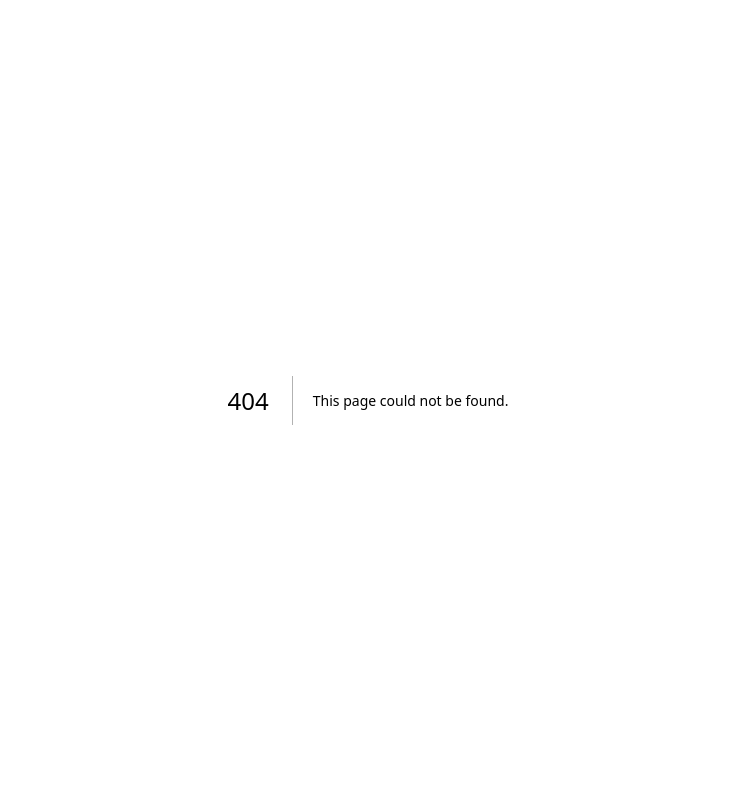
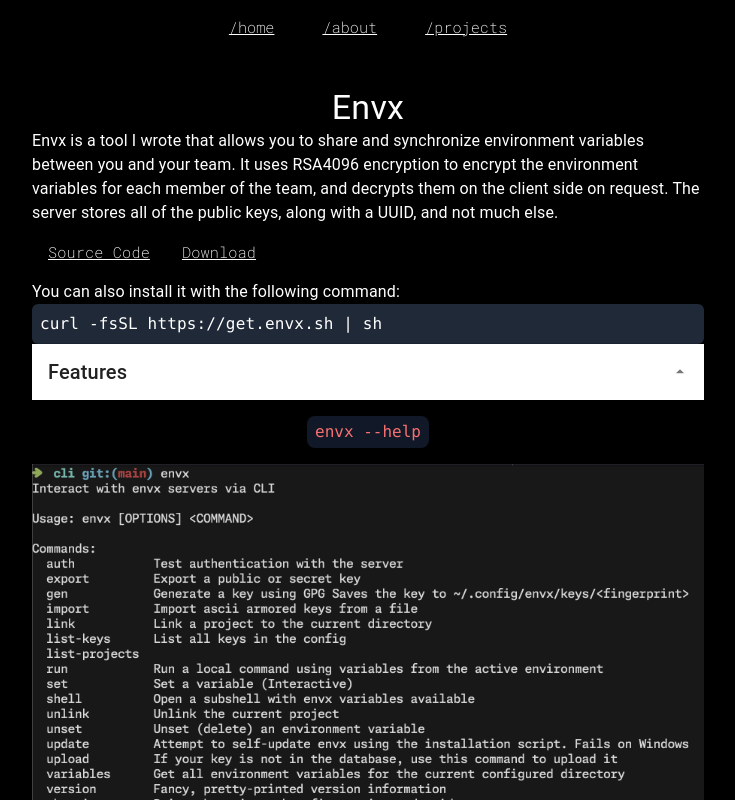
Before and after one commit to alexng353/ayo.icu, a Next.js app: page /projects/envx in a window 1280 px wide. Before the commit this address had no page. Shown: the top 800 px of the page, without its empty margins (272-1007 px from the left). Built offline with nearby package versions, Linux system fonts and the light colour scheme.

Commit message:
add envx

```diff
--- a/components/home/head-icons.tsx
+++ b/components/home/head-icons.tsx
@@ -1,7 +1,7 @@
 import { Tooltip } from "@mui/material";
 import Link from "next/link";
 import { MdContactPage } from "react-icons/md";
-import { SiGithub, SiLinkedin, SiTwitter } from "react-icons/si";
+import { SiGithub, SiLinkedin } from "react-icons/si";
 
 export const HeadIcons = () => (
   <div className="inline-flex gap-3">
@@ -12,18 +12,6 @@
         rel="noopener noreferrer"
       >
         <SiGithub
-          style={{ color: "white" }}
-          className="h-6 w-6 hover:scale-110 transition-all ease-in-out"
-        />
-      </a>
-    </Tooltip>
-    <Tooltip title="Twitter">
-      <a
-        href="https://twitter.com/alexng353"
-        target="_blank"
-        rel="noopener noreferrer"
-      >
-        <SiTwitter
           style={{ color: "white" }}
           className="h-6 w-6 hover:scale-110 transition-all ease-in-out"
         />
--- a/pages/about.tsx
+++ b/pages/about.tsx
@@ -9,8 +9,8 @@
   return (
     <>
       <Headers
-        title="alexng353 | about"
-        description="About me (somewhat)"
+        title="Alexander Ng | about"
+        description="About me"
         image="https://cdn.ayo.icu/assets/ayo.icu/{season}/about.png"
         imageAlt="About me"
       />
--- a/pages/contact.tsx
+++ b/pages/contact.tsx
@@ -11,7 +11,7 @@
   return (
     <>
       <Headers
-        title="alexng353 | contact"
+        title="Alexander Ng | contact"
         description="How to contact me"
         image="https://cdn.ayo.icu/assets/ayo.icu/{season}/contact.png"
         imageAlt="Contact me"
@@ -21,7 +21,7 @@
       <Content>
         {/* make the button small */}
         You can contact me at{" "}
-        <a href="mailto:alex@ayo.icu" className={styles.link}>
+        <a href="mailto:alex@ngland.net" className={styles.link}>
           alex@ayo.icu
         </a>
         <br />
--- a/pages/index.tsx
+++ b/pages/index.tsx
@@ -34,7 +34,7 @@
   return (
     <>
       <Headers
-        title="alexng353 | portfolio"
+        title="Alexander Ng | portfolio"
         description="A portfolio of some web dev named alex"
         image="https://cdn.ayo.icu/assets/ayo.icu/{season}/home.png"
         imageAlt="Home page of alexng353's portfolio"
--- a/pages/projects/cf-ips.tsx
+++ b/pages/projects/cf-ips.tsx
@@ -17,7 +17,7 @@
   return (
     <>
       <Headers
-        title="alexng353 | Cloudflare IP Range Grabber"
+        title="Alexander Ng | Cloudflare IP Range Grabber"
         description="A very simple tool to grab the Cloudflare IP range from the Cloudflare website and parse it into a nginx compatible format."
         image="https://cdn.ayo.icu/assets/ayo.icu/{season}/projects/cf-ips.png"
         imageAlt="Cloudflare IP Range Grabber"
--- /dev/null
+++ b/pages/projects/envx.tsx
@@ -0,0 +1,84 @@
+import Content from "@components/content";
+import { Headers } from "@components/headers";
+import { NavLink } from "@components/reuse";
+import Navbar from "@components/share/navbar";
+import {
+  Accordion,
+  AccordionDetails,
+  AccordionSummary,
+  Typography,
+} from "@mui/material";
+import Head from "next/head";
+import { RiArrowUpSFill } from "react-icons/ri";
+import Image from "next/image";
+
+export default function Envx() {
+  return (
+    <>
+      <Head>
+        <Headers
+          title="Alexander Ng | Envx"
+          description="The simplest and most secure way to share and synchronize environment variables."
+          image="https://cdn.ayo.icu/assets/ayo.icu/{season}/projects/envx.png"
+          imageAlt="Envx"
+        />
+      </Head>
+      <Navbar />
+      <Content>
+        <div className="flex justify-center">
+          <Typography variant="h4" component="h4">
+            Envx
+          </Typography>
+        </div>
+        <Typography variant="body1" component="p">
+          Envx is a tool I wrote that allows you to share and synchronize
+          environment variables between you and your team. It uses RSA4096
+          encryption to encrypt the environment variables for each member of the
+          team, and decrypts them on the client side on request. The server
+          stores all of the public keys, along with a UUID, and not much else.
+          <br />
+          <div className="my-2">
+            <NavLink href="https://github.com/envx-project/cli">
+              Source Code
+            </NavLink>
+            <NavLink href="https://github.com/envx-project/cli/releases/latest">
+              Download
+            </NavLink>
+          </div>
+          You can also install it with the following command:
+          <pre className="bg-gray-800 text-white p-2 rounded-md">
+            curl -fsSL https://get.envx.sh | sh
+          </pre>
+        </Typography>
+        <Accordion>
+          <AccordionSummary expandIcon={<RiArrowUpSFill />}>
+            <Typography variant="h6" component="h6">
+              Features
+            </Typography>
+          </AccordionSummary>
+          <AccordionDetails>
+            <Typography variant="body1" component="p">
+              - Share environment variables with your team
+              <br /> - Print environment variables on the client side in JSON,
+              key-vaulue format or as a pretty-printed table
+              <br /> - Add members to your team easily
+              <br /> - Spawn a shell with the environment variables set
+              <br /> - Offline access via files cached in .config/envx
+            </Typography>
+          </AccordionDetails>
+        </Accordion>
+        <div className="w-full grid place-items-center pt-4">
+          <span className="text-red-400 bg-gray-900 rounded-lg px-2 py-1 mb-4">
+            <pre>envx --help</pre>
+          </span>
+          <Image
+            src="/projects/envx/envx.png"
+            alt="demo"
+            width={1788}
+            height={1424}
+          />
+        </div>
+      </Content>
+    </>
+  );
+}
--- a/pages/projects/index.tsx
+++ b/pages/projects/index.tsx
@@ -42,7 +42,7 @@
     <>
       <Head>
         <Headers
-          title="alexng353 | projects"
+          title="Alexander Ng | projects"
           description="This is a list of projects I've worked on, which mostly consist of a list of tools I've made."
           image="https://cdn.ayo.icu/assets/ayo.icu/{season}/projects.png"
           imageAlt="Projects"
@@ -61,7 +61,8 @@
             </p>
             <br />
             <div className="grid md:grid-cols-2 grid-cols-1 gap-4">
-              <CLink href="https://edubeyond.org">EduBeyond</CLink>
+              <CLink href="https://futurity.work">Futurity</CLink>
+              <CLink href="/projects/envx">Envx</CLink>
               <CLink href="/projects/mkkl-dl">Mangakakalot Downloader</CLink>
               <CLink href="/projects/typescript-generator">
                 TypeScript Generator
--- a/pages/projects/mkkl-dl.tsx
+++ b/pages/projects/mkkl-dl.tsx
@@ -17,7 +17,7 @@
   return (
     <>
       <Headers
-        title="alexng353 | Mangakakalot Downloader"
+        title="Alexander Ng | Mangakakalot Downloader"
         description="A command-line tool to download manga from Mangakakalot."
         image="https://cdn.ayo.icu/assets/ayo.icu/{season}/projects/mkkl-dl.png"
         imageAlt="Mangakakalot Downloader"
--- a/pages/projects/typescript-generator.tsx
+++ b/pages/projects/typescript-generator.tsx
@@ -17,7 +17,7 @@
   return (
     <>
       <Headers
-        title="alexng353 | Typescript Generator"
+        title="Alexander Ng | Typescript Generator"
         description="A barebones typescript project generator written in rust."
         image="https://cdn.ayo.icu/assets/ayo.icu/{season}/projects/typescript-generator.png"
         imageAlt="Typescript Generator"
```
Also changed, not shown: public/projects/envx/envx.png (added).
